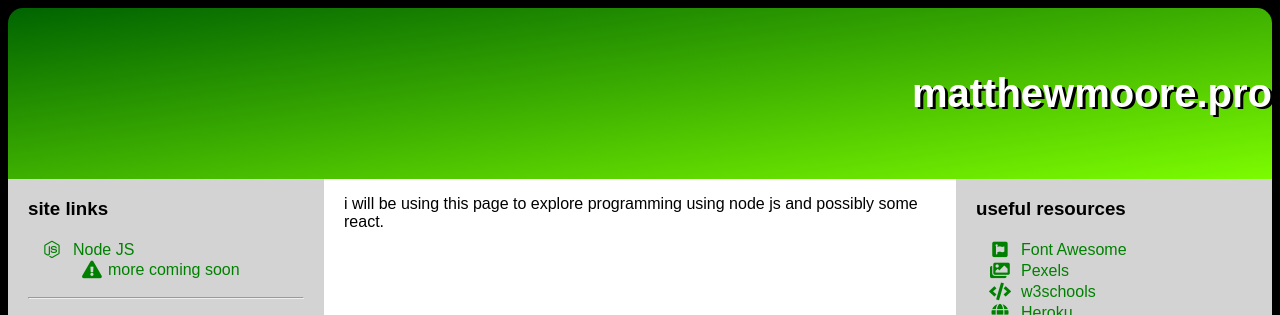
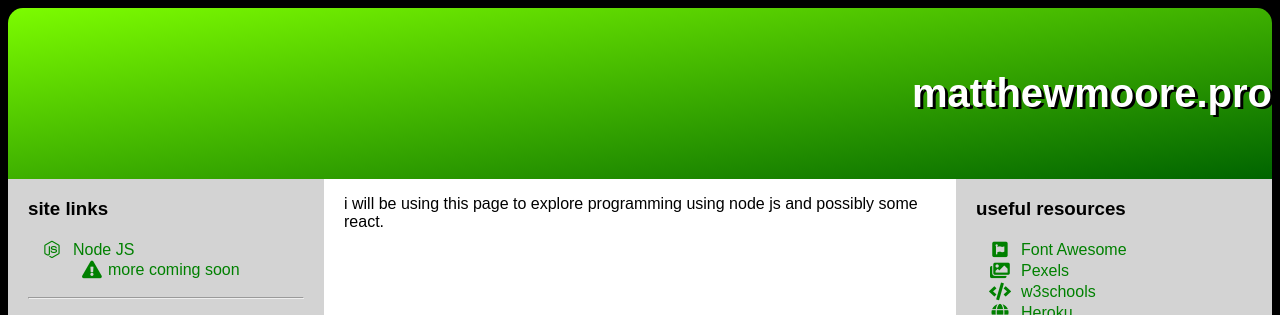
Before and after one commit to gh-mrmoore/node-heroku, a website: page index.html in a window 1280 px wide. Shown: the top 315 px of the page. Drawn offline with nearby package versions, Linux system fonts and the light colour scheme.

Commit message:
trying a different banner gradient

```diff
--- a/index.html
+++ b/index.html
@@ -27,7 +27,7 @@
         .header
         {
             background-color: #696969;
-            background-image: linear-gradient(to bottom right, #006400, #7cfc00);
+            background-image: linear-gradient(to bottom right, #7cfc00, #006400);
             padding-top: 5%;
             padding-bottom: 5%;
             color: #ffffff;
```
